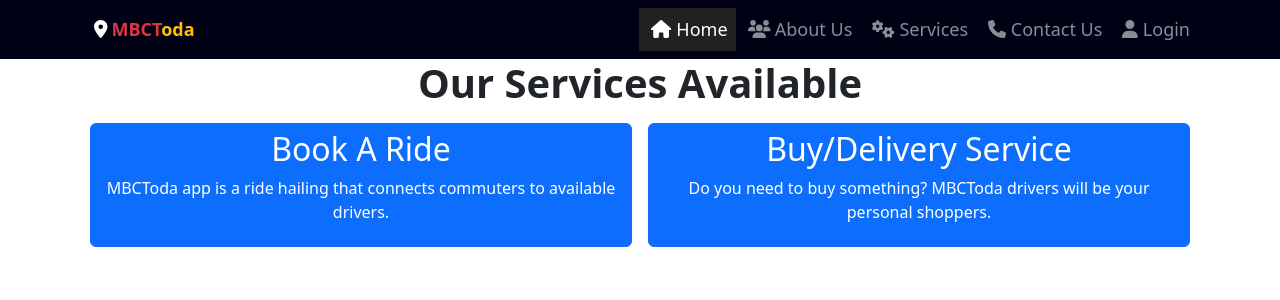
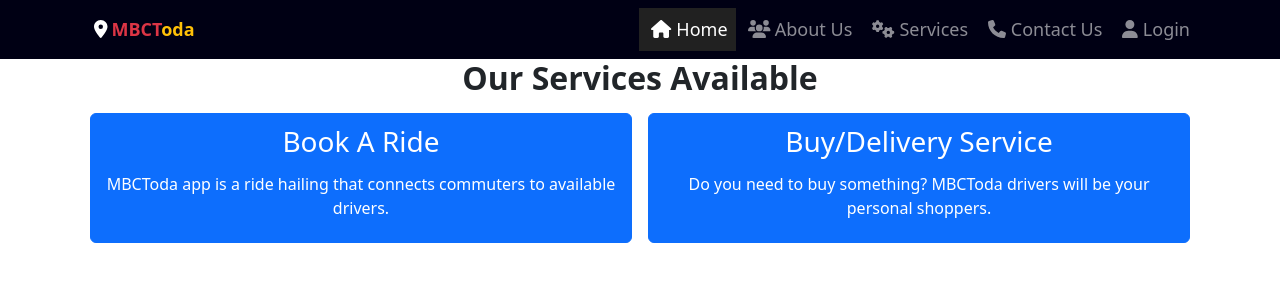
Before and after one commit to alaska25/mbctoda, a React (Create React App) app: page /services in a window 1280 px wide. Shown: the top 300 px of the page. Built offline with nearby package versions, Linux system fonts and the light colour scheme; no server answers; a web font is replaced by a local one.

Commit message:
new code

```diff
--- a/src/pages/Services.js
+++ b/src/pages/Services.js
@@ -5,14 +5,14 @@ export default function Services(){
 	return(
 		<>
 		<div className="container">
-			<h1 className="text-center fw-bold">Our Services Available</h1>
+			<h2 className="text-center fw-bold">Our Services Available</h2>
 			<div className="d-flex align-items-center justify-content-center">
 			         <Button as={Link} to="/MemberList" eventKey="/MemberList" className="m-2 w-100 h-30 b-size">
-			         <h2>Book A Ride</h2>
+			         <h3>Book A Ride</h3>
 			         <p>MBCToda app is a ride hailing that connects commuters to available drivers.</p>
 			         </Button>
 			         <Button as={Link} to="/MemberList" eventKey="/MemberList" className="m-2 w-100 h-30">
-			         <h2>Buy/Delivery Service</h2>
+			         <h3>Buy/Delivery Service</h3>
 			         <p> Do you need to buy something? MBCToda drivers will be your personal shoppers.</p>
 			         </Button>
 			 </div>
```
